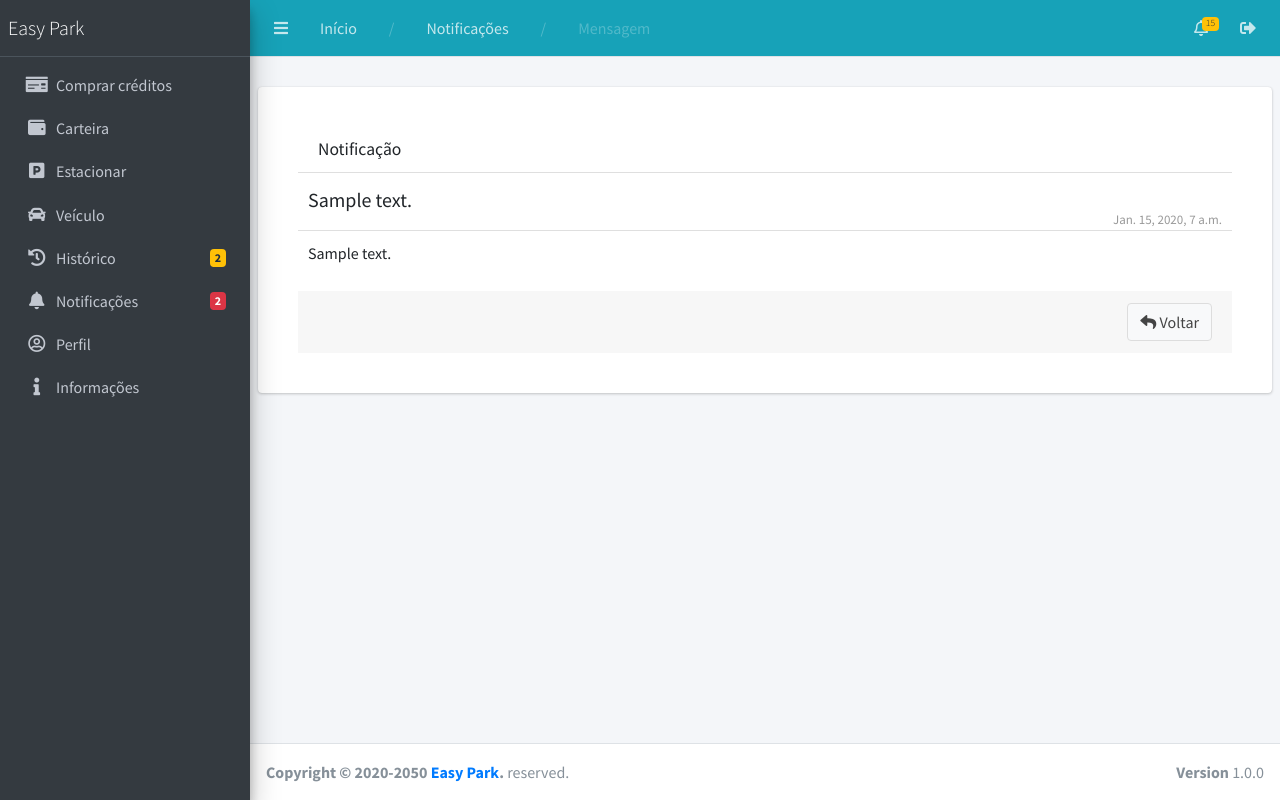
After one commit to rauanisanfelice/easy-park, a Django app: page /notificacao/1 in a window 1280 px wide. The commit adds this page. Run offline with Django 3.2, Linux system fonts and the light colour scheme; tables that the repository leaves empty hold one stand-in row (values such as "Sample post"); some libraries are stand-ins or nearby versions.

Commit message:
Criando acao de ler notificacao

```diff
--- /dev/null
+++ b/usuario/templates/notificacao.html
@@ -0,0 +1,56 @@
+{% extends 'template.html' %}
+{% load static %}
+
+{% comment %} BLOCO DE TITULO DO SITE {% endcomment %}
+{% block title %}Mensagem{% endblock %}
+{% block name_page %}Mensagem{% endblock %}
+{% block tree %}
+<li class="nav-item d-none d-sm-inline-block">
+    <div class="nav-link disabled">/</div>
+</li>
+<li class="nav-item d-none d-sm-inline-block">
+    <a href="{% url 'notificacoes' %}" class="nav-link">Notificações</a>
+</li>
+<li class="nav-item d-none d-sm-inline-block">
+    <div class="nav-link disabled">/</div>
+</li>
+<li class="nav-item d-none d-sm-inline-block">
+    <div class="nav-link disabled">Mensagem</div>
+</li>
+{% endblock %}
+
+{% comment %} BLOCO HEAD {% endcomment %}
+{% block head %}{% endblock %}
+
+{% comment %} BLOCO DO CORPO DO HTML {% endcomment %}
+{% block body %}
+<div class="card card-solid card-outline">
+    <div class="card-body box-profile">
+        {% comment %} TABELA {% endcomment %}
+        <div class="card-body">
+            <div class="card-header">
+                <h3 class="card-title">Notificação</h3>
+            </div>
+            <div class="card-body p-0">
+                <div class="mailbox-read-info">
+                    <h5>{{ notificacao.tipo_notificacao.descricao_titulo }}</h5>
+                    <h6><span class="mailbox-read-time float-right">{{ notificacao.data_notificacao }}</span></h6>
+                </div>
+                <div class="mailbox-read-message">
+                    <p>{{ notificacao.tipo_notificacao.descricao_full }}</p>
+                </div>
+            </div>
+            <div class="card-footer">
+                <div class="float-right">
+                    <a href="{% url 'notificacoes' %}" class="btn btn-default" title="Voltar"><i class="fas fa-reply"></i> Voltar</a>
+                </div>
+            </div>
+            <!-- /.card-footer -->
+        </div>
+    </div>
+</div>
+{% endblock %}
+
+{% comment %} BLOCO DE SCPRITS {% endcomment %}
+{% block script %}
+{% endblock %}
--- a/usuario/urls.py
+++ b/usuario/urls.py
@@ -12,6 +12,7 @@ urlpatterns = [
     path('perfil/', PagePerfil.as_view(), name='perfil'),
     path('informacoes/', PageInformacoes.as_view(), name='info'),
     path('notificacoes/', PageNotificacoes.as_view(), name='notificacoes'),
+    path('notificacao/<int:id>', PageNotificacao.as_view(), name='notificacao'),
     path('historico/', PageHistorico.as_view(), name='historico'),
     path('estacionar/', PageEstacionar.as_view(), name='estacionar'),
     path('veiculo/', PageVeiculo.as_view(), name='veiculo'),
--- a/usuario/views.py
+++ b/usuario/views.py
@@ -208,6 +208,15 @@ class PageNotificacoes(View):
             'notificacoes': notificacoes,
         })
 
+class PageNotificacao(View):
+    retorno = 'notificacao.html'
+
+    def get(self, request, id):
+        notificacao = Notificacao.objects.get(id=id)
+        notificacao.data_lida = datetime.datetime.now()
+        notificacao.save()
+        return render(request, self.retorno, {"notificacao": notificacao})
+
 
 class PageHistorico(View):
     retorno = 'historico.html'
```
Also changed, not shown: usuario/templates/notificacoes.html (+4 -5 lines).
